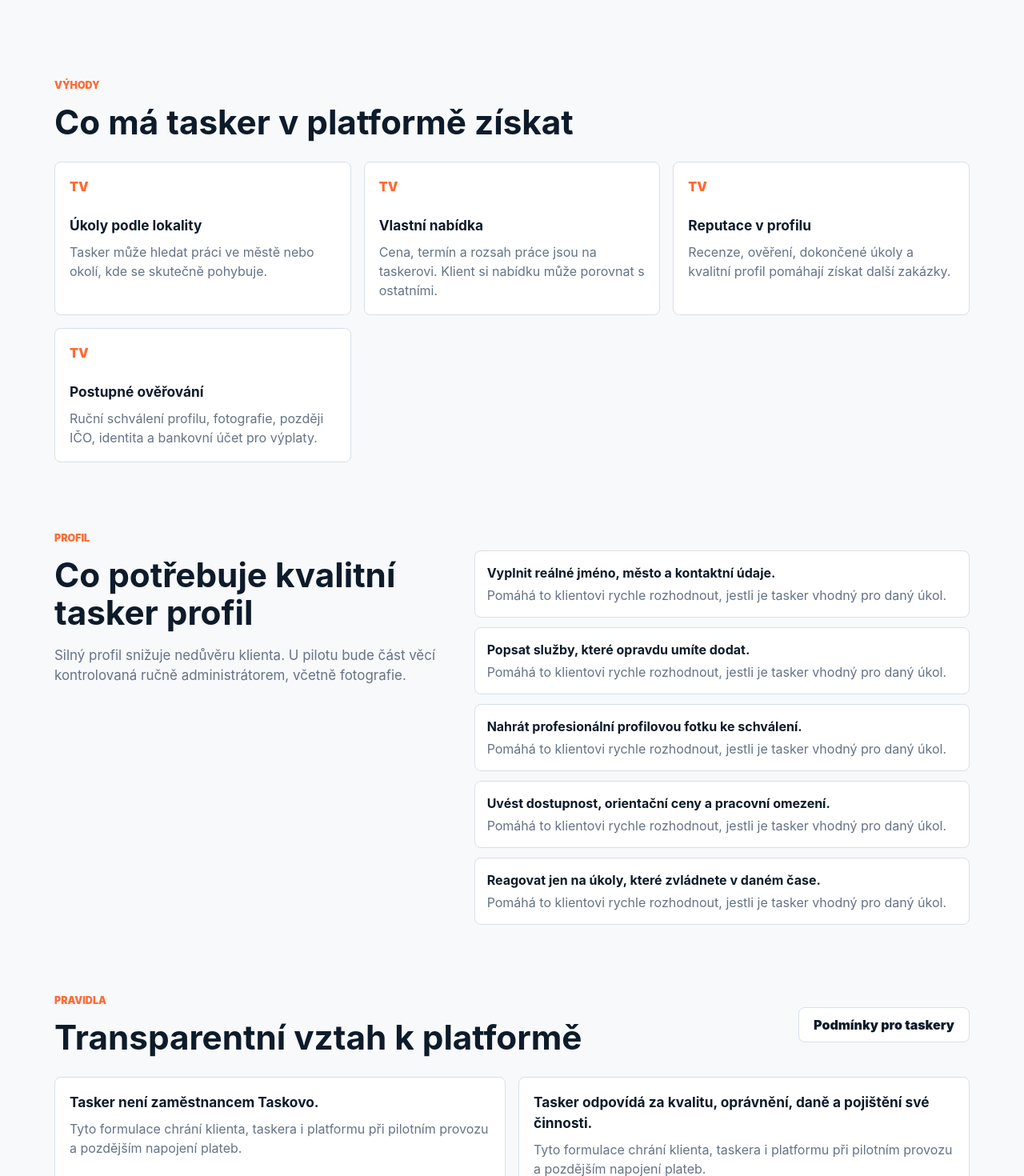
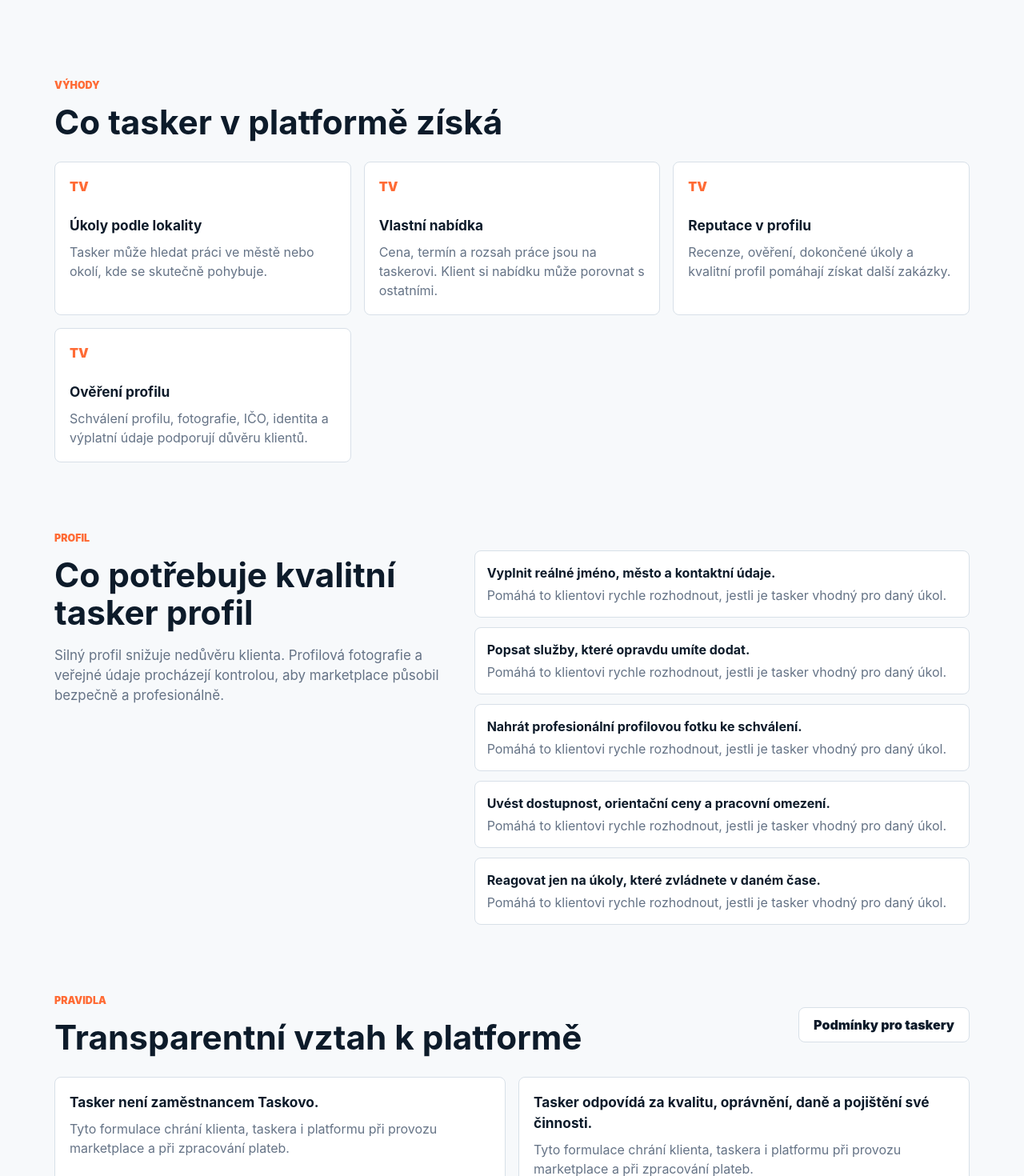
Before and after one commit to kaziodimm/taskovo-app, a Next.js app: page /pro-taskery in a window 1280 px wide. Shown: the part 500-1970 px from the top of the page at 80% size. Built offline with nearby package versions, Linux system fonts and the light colour scheme; no server answers.

Commit message:
Polish tasker page wording

```diff
--- a/app/pro-taskery/page.tsx
+++ b/app/pro-taskery/page.tsx
@@ -11,7 +11,7 @@ export const metadata: Metadata = {
   alternates: { canonical: "/pro-taskery" },
   openGraph: {
     title: "Taskovo pro taskery",
-    description: "Lokální zakázky, vlastní nabídky, profil, recenze a budoucí výplaty pro nezávislé taskery.",
+    description: "Lokální zakázky, vlastní nabídky, profil, recenze a výplatní přehled pro nezávislé taskery.",
     url: pageUrl,
     siteName: "Taskovo",
     type: "website",
@@ -19,7 +19,7 @@ export const metadata: Metadata = {
   twitter: {
     card: "summary_large_image",
     title: "Taskovo pro taskery",
-    description: "Lokální zakázky, vlastní nabídky, profil, recenze a budoucí výplaty pro nezávislé taskery.",
+    description: "Lokální zakázky, vlastní nabídky, profil, recenze a výplatní přehled pro nezávislé taskery.",
   },
 };
 
@@ -27,7 +27,7 @@ const benefits = [
   ["Úkoly podle lokality", "Tasker může hledat práci ve městě nebo okolí, kde se skutečně pohybuje."],
   ["Vlastní nabídka", "Cena, termín a rozsah práce jsou na taskerovi. Klient si nabídku může porovnat s ostatními."],
   ["Reputace v profilu", "Recenze, ověření, dokončené úkoly a kvalitní profil pomáhají získat další zakázky."],
-  ["Postupné ověřování", "Ruční schválení profilu, fotografie, později IČO, identita a bankovní účet pro výplaty."],
+  ["Ověření profilu", "Schválení profilu, fotografie, IČO, identita a výplatní údaje podporují důvěru klientů."],
 ];
 
 const checklist = [
@@ -80,7 +80,7 @@ export default function TaskersPage() {
         </section>
 
         <section className="section">
-          <div className="section-heading-row"><div><p className="kicker">Výhody</p><h2>Co má tasker v platformě získat</h2></div></div>
+          <div className="section-heading-row"><div><p className="kicker">Výhody</p><h2>Co tasker v platformě získá</h2></div></div>
           <div className="trust-grid">
             {benefits.map(([title, text]) => <article key={title}><span className="trust-icon">TV</span><h3>{title}</h3><p>{text}</p></article>)}
           </div>
@@ -90,7 +90,7 @@ export default function TaskersPage() {
           <div className="section-title">
             <p className="kicker">Profil</p>
             <h2>Co potřebuje kvalitní tasker profil</h2>
-            <p>Silný profil snižuje nedůvěru klienta. U pilotu bude část věcí kontrolovaná ručně administrátorem, včetně fotografie.</p>
+            <p>Silný profil snižuje nedůvěru klienta. Profilová fotografie a veřejné údaje procházejí kontrolou, aby marketplace působil bezpečně a profesionálně.</p>
           </div>
           <div className="feature-list">
             {checklist.map((item) => <div key={item}><strong>{item}</strong><span>Pomáhá to klientovi rychle rozhodnout, jestli je tasker vhodný pro daný úkol.</span></div>)}
@@ -100,7 +100,7 @@ export default function TaskersPage() {
         <section className="section">
           <div className="section-heading-row"><div><p className="kicker">Pravidla</p><h2>Transparentní vztah k platformě</h2></div><a className="button secondary" href="/podminky-pro-poskytovatele">Podmínky pro taskery</a></div>
           <div className="legal-grid">
-            {rules.map((rule) => <article className="legal-card" key={rule}><h3>{rule}</h3><p>Tyto formulace chrání klienta, taskera i platformu při pilotním provozu a pozdějším napojení plateb.</p></article>)}
+            {rules.map((rule) => <article className="legal-card" key={rule}><h3>{rule}</h3><p>Tyto formulace chrání klienta, taskera i platformu při provozu marketplace a při zpracování plateb.</p></article>)}
           </div>
         </section>
       </main>
```
